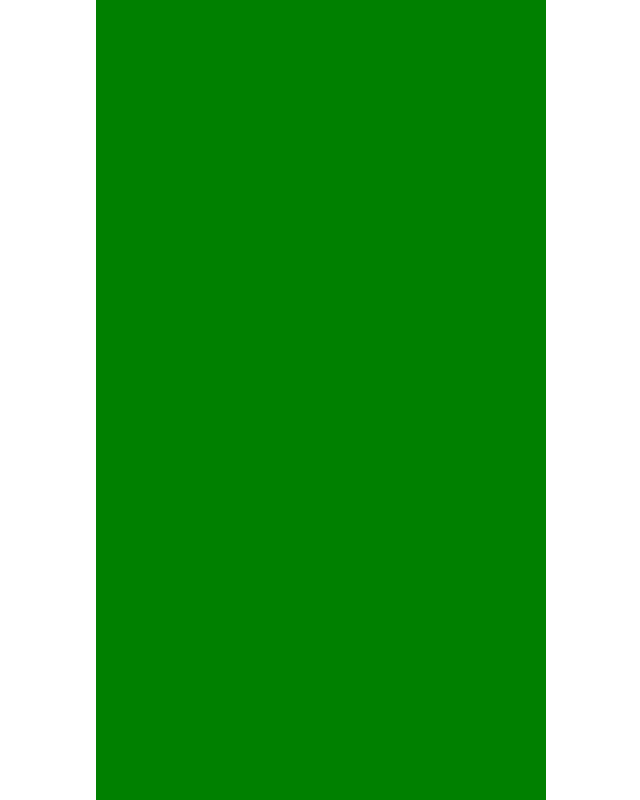
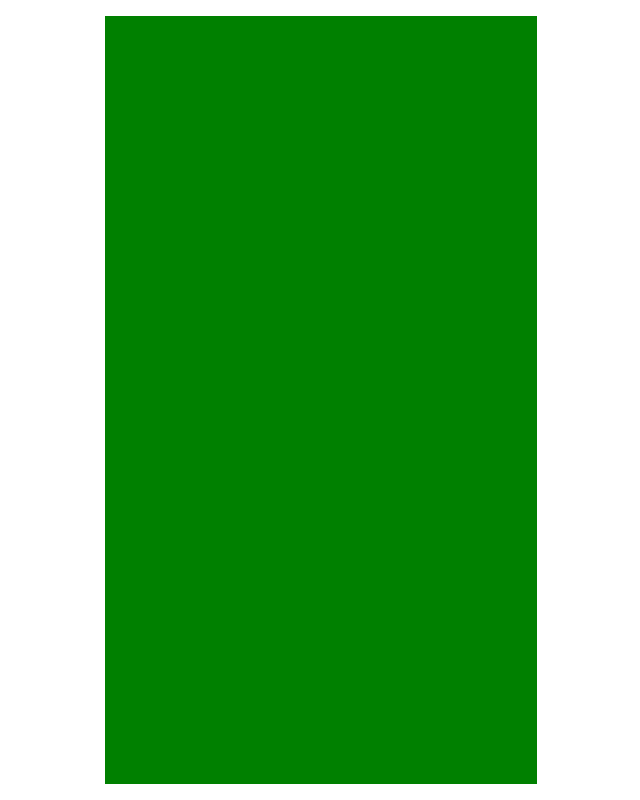
Before and after one commit to walkerrobertben/pioneer-control, a plain HTML site: page index.html in a window 1280 px wide. Shown: the whole page, without its empty margins (319-959 px from the left). Drawn offline with Linux system fonts and the light colour scheme.

Commit message:
Update main.css

```diff
--- a/main.css
+++ b/main.css
@@ -1,4 +1,5 @@
 html, body {
+    width: 100%;
     height: 100%;
     margin: 0;
 }
@@ -10,8 +11,14 @@ body {
 
 .remote-container {
 
-    height: 100%;
+    position: fixed;
+
+    height: calc(100% - 2rem);
     aspect-ratio: 0.5625;
+
+    margin-top: 1rem;
+
+
 
     background-color: green;
 }
```
